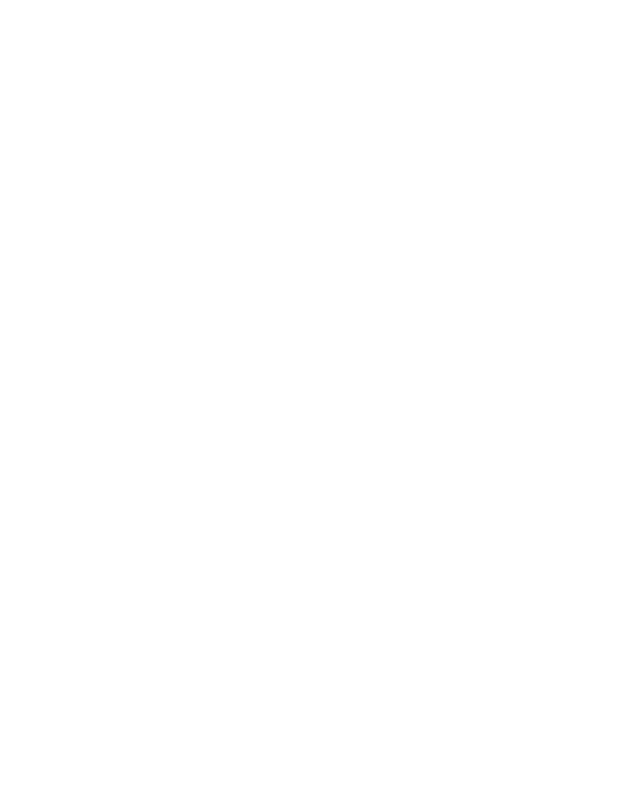
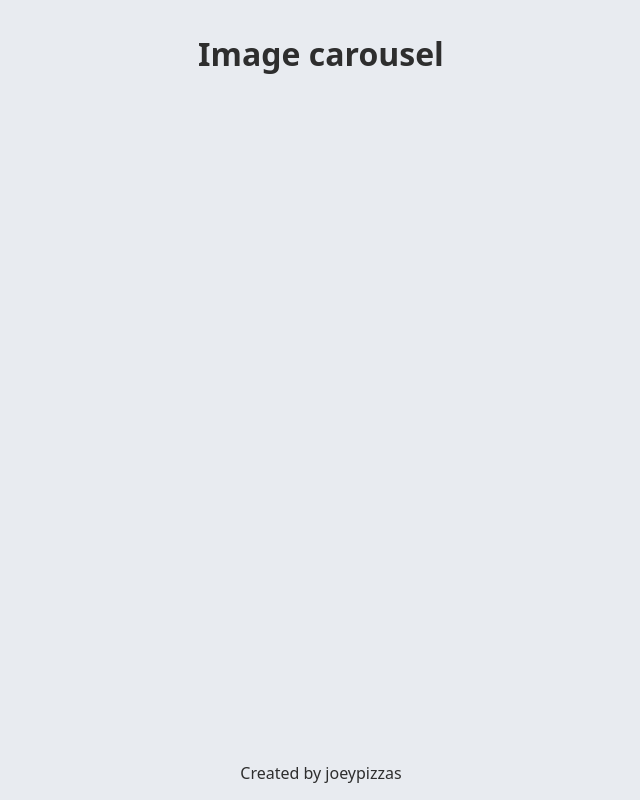
Before and after one commit to joeypizzas/image-carousel, a website built with webpack: page src/template.html in a window 1280 px wide. Shown: the whole page, without its empty margins (319-959 px from the left). Built offline with nearby package versions, Linux system fonts and the light colour scheme.

Commit message:
Added + styled header and footer

```diff
--- a/src/style.css
+++ b/src/style.css
@@ -1 +1,70 @@
-/* Template style.css file */
+/* Image carousel style */
+
+:root {
+  --page-background: #e8ebf0;
+  --carousel-background: #ffffff;
+  --text: #2e2e2e;
+  --text-hover: #2563eb;
+  --button: #4a4a4a;
+  --button-hover: #2563eb;
+  --button-click: #1e40af;
+}
+
+html,
+body {
+  margin: 0;
+  padding: 0;
+  width: 100%;
+  height: 100%;
+  font-family:
+    system-ui,
+    -apple-system,
+    BlinkMacSystemFont,
+    "Segoe UI",
+    Roboto,
+    "Helvetica Neue",
+    Arial,
+    sans-serif;
+  background-color: var(--page-background);
+}
+
+#main-container {
+  display: flex;
+  flex-direction: column;
+  width: 100%;
+  height: 100%;
+}
+
+#header {
+  display: flex;
+  justify-content: center;
+  align-items: center;
+  padding: 2rem 0rem 2rem 0rem;
+  color: var(--text);
+  font-weight: 700;
+  font-size: 2rem;
+}
+
+#carousel-container {
+  flex: 1;
+}
+
+#footer {
+  display: flex;
+  justify-content: center;
+  align-items: center;
+  padding: 1rem 0rem 1rem 0rem;
+}
+
+#footer-text {
+  color: var(--text);
+}
+
+a {
+  text-decoration: none;
+  color: var(--text);
+}
+
+a:hover {
+  color: var(--text-hover);
+}
--- a/src/template.html
+++ b/src/template.html
@@ -1,11 +1,19 @@
-<!DOCTYPE html>
+<!doctype html>
 <html lang="en">
-<head>
-    <meta charset="UTF-8">
-    <meta name="viewport" content="width=device-width, initial-scale=1.0">
-    <title>Document</title>
-</head>
-<body>
-
-</body>
+  <head>
+    <meta charset="UTF-8" />
+    <meta name="viewport" content="width=device-width, initial-scale=1.0" />
+    <title>Image Carousel</title>
+  </head>
+  <body>
+    <div id="main-container">
+      <div id="header">Image carousel</div>
+      <div id="carousel-container"></div>
+      <div id="footer">
+        <div id="footer-text">
+          Created by <a href="https://github.com/joeypizzas">joeypizzas</a>
+        </div>
+      </div>
+    </div>
+  </body>
 </html>
```
